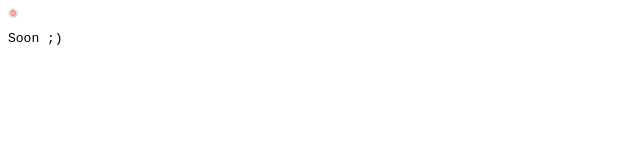
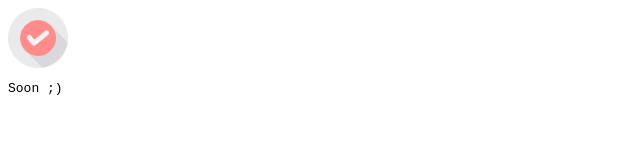
Before and after one commit to FluentContracts/fluentcontracts.github.io, a plain HTML site: page index.html in a window 1280 px wide. Shown: the whole page, without its empty margins (0-640 px from the left). Drawn offline with Linux system fonts and the light colour scheme.

Commit message:
make logo bigger

```diff
--- a/index.html
+++ b/index.html
@@ -4,7 +4,7 @@
 
 <body>
     <img alt="Logo"
-         width="10px"
+         width="60px"
          src="https://github.com/FluentContracts/fluentcontracts.github.io/raw/main/assets/icon.png" />
 
     <pre>Soon ;)</pre>
```
